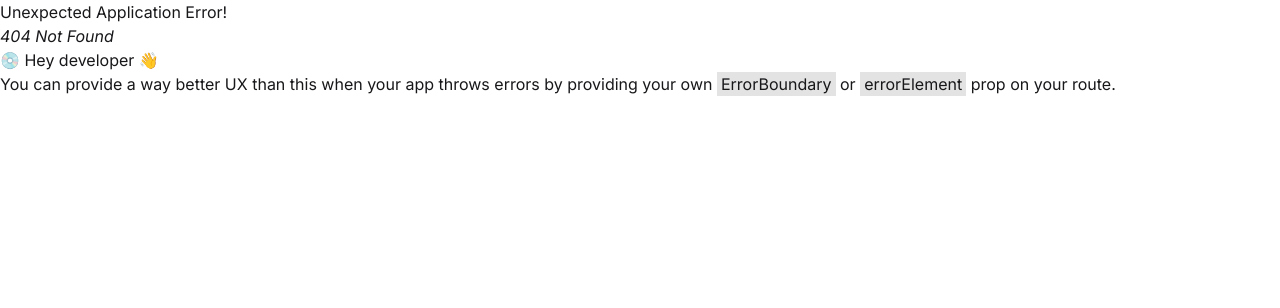
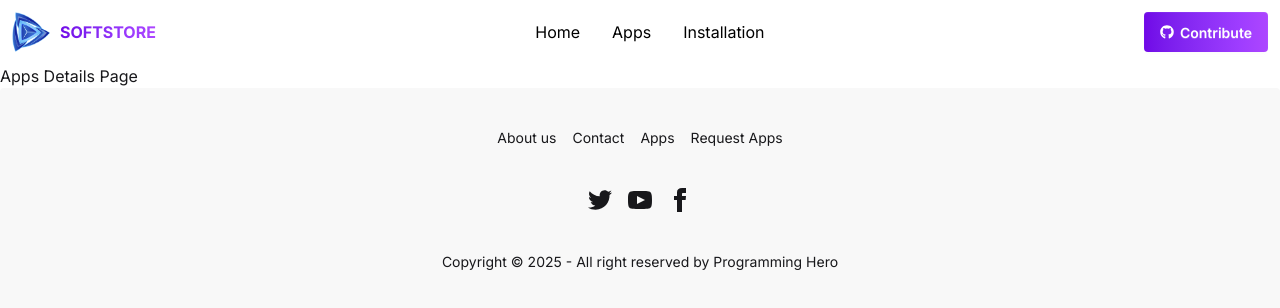
Before and after one commit to Opirajbhor/Opi-ph-assignment-08, a React (Vite) app: page /Appsdetails/1 in a window 1280 px wide. Before the commit this address had no page. Shown: the top 308 px of the page. Built offline with nearby package versions, Linux system fonts and the light colour scheme.

Commit message:
ErrorPage done

```diff
--- a/src/Components/AppsCard.jsx
+++ b/src/Components/AppsCard.jsx
@@ -2,6 +2,7 @@ import React from "react";
 import { IoDownloadOutline } from "react-icons/io5";
 import { MdOutlineStarBorder } from "react-icons/md";
 import { FaStar } from "react-icons/fa";
+import { Link } from "react-router";
 
 const AppsCard = ({ item }) => {
   const {
@@ -17,6 +18,8 @@ const AppsCard = ({ item }) => {
     ratings,
   } = item;
   return (
+    <Link to={`/Appsdetails/${id}`}>
+
     <div className="lg:w-[348px] lg:h-auto shadow-2xl my-4 cursor-pointer">
       <img
         className="lg:w-[316px] rounded-[4px] mx-auto lg:h-[316px]"
@@ -39,6 +42,7 @@ const AppsCard = ({ item }) => {
         </div>
       </div>
     </div>
+    </Link>
   );
 };
 
--- /dev/null
+++ b/src/Components/Appsdetails.jsx
@@ -0,0 +1,15 @@
+import React from 'react';
+import { useLoaderData, useParams } from 'react-router';
+
+const Appsdetails = () => {
+    const {id} = useParams()
+    const data = useLoaderData()
+    console.log(data)
+    return (
+        <div>
+            Apps Details Page
+        </div>
+    );
+};
+
+export default Appsdetails;
--- /dev/null
+++ b/src/Pages/ErrorPage.jsx
@@ -0,0 +1,19 @@
+import React from "react";
+import { Link } from "react-router";
+
+const ErrorPage = () => {
+  return (
+    <div className="flex flex-col items-center justify-center mt-[100px]">
+      <img src="../../assets/error-404.png" alt="" />
+      <div className="mt-[50px]">
+                <Link to="/">
+                <button className="btn text-white border-none bg-gradient-to-r from-violet-700 to-purple-500">
+                  Back To Home
+                </button>
+                </Link>
+              </div>
+    </div>
+  );
+};
+
+export default ErrorPage;
--- a/src/Routes/Routes.jsx
+++ b/src/Routes/Routes.jsx
@@ -4,27 +4,38 @@ import { createBrowserRouter } from "react-router";
 import { RouterProvider } from "react-router";
 import HomePage from "../Pages/HomePage";
 import Apps from "../Pages/Apps";
+import ErrorPage from "../Pages/ErrorPage";
 import Installation from "../Pages/Installation";
 import Root from "../Components/Root";
+import Appsdetails from "../Components/Appsdetails";
 
 export const router = createBrowserRouter([
   {
     path: "/",
     Component: Root,
+    errorElement: <ErrorPage></ErrorPage>,
 
     children:[
       {
         Index:true,
         path:'/',
-        Component:HomePage
+        Component:HomePage,
+        Loader:()=>fetch("./Data.json")
+
       },
       {
-        path:"Apps",
+        path:"/Apps",
         Component: Apps
       },
       {
-        path: "Installation",
+        path: "/Installation",
         Component: Installation
+      },
+      {
+        path:'/Appsdetails/:id',
+        Component:Appsdetails,
+        Loader:()=>fetch("./Data.json")
+
       }
     ]
   },
```
